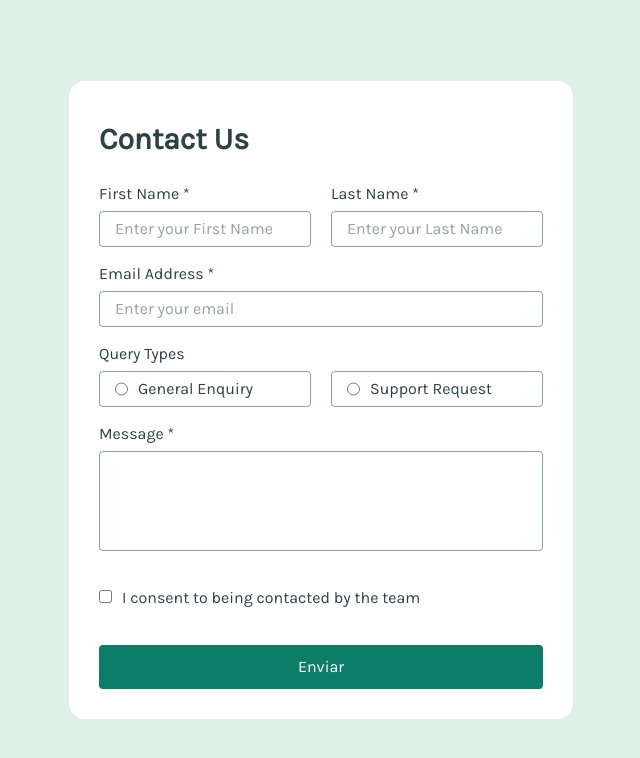
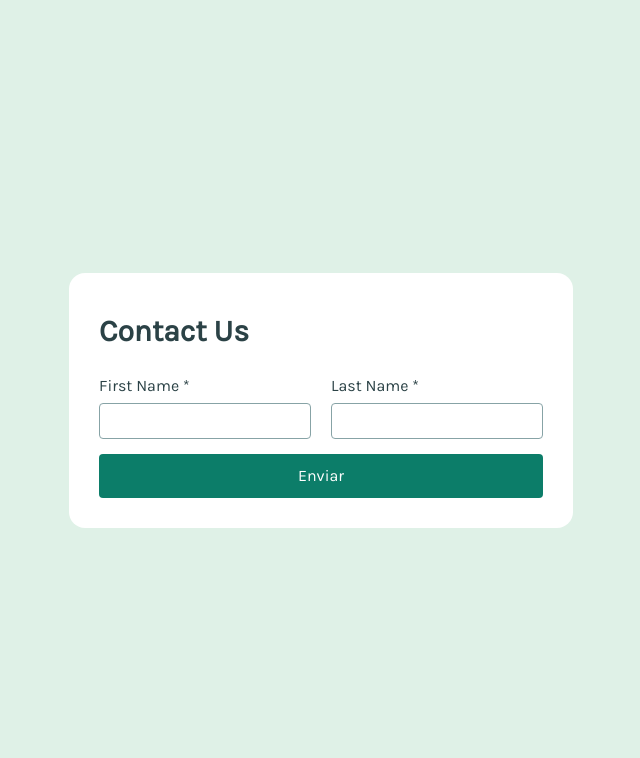
Before and after one commit to theJRodrigues/contact-form, a React (Vite) app: page / in a window 1280 px wide. Shown: the top 758 px of the page, without its empty margins (319-959 px from the left). Built offline with nearby package versions, Linux system fonts and the light colour scheme.

Commit message:
implemented react form hooks

```diff
--- a/package.json
+++ b/package.json
@@ -14,6 +14,7 @@
     "radix-ui": "^1.1.2",
     "react": "^18.3.1",
     "react-dom": "^18.3.1",
+    "react-hook-form": "^7.54.2",
     "tailwindcss": "^4.0.0"
   },
   "devDependencies": {
--- a/src/index.css
+++ b/src/index.css
@@ -17,3 +17,9 @@
   --color-neutral-grey-500:hsl(186, 15%, 59%);
   --color-neutral-grey-900:hsl(187, 24%, 22%);
 }
+.form{
+  @apply font-Karla flex flex-col w-full sm:w-fit p-3 gap-1.5 rounded-2xl bg-white text-neutral-grey-900
+}
+.inputText{
+  @apply py-0.5 px-1.5 w-full rounded border border-neutral-grey-500 focus:outline-none focus:border-primary-green-600
+}
--- a/src/pages/form-contact-us/FormContactUs.jsx
+++ b/src/pages/form-contact-us/FormContactUs.jsx
@@ -5,26 +5,26 @@ import { InputTextElement } from "./inputs/InputTextElement";
 import { InputRadioElement } from "./inputs/InputRadioElement";
 import { TextAreaElement } from "./text-area-form/TextAreaElement";
 import { InputCheckBox } from "./inputs/InputCheckBox";
+import { useForm } from "react-hook-form";
 
 export const FormContactUs = () => {
-  const[firstName, setFName] = useState();
-  const[secondName, setSName] = useState();
-  const[email, setEmail] = useState();
-  const[optionRadioBtn, setOption] = useState();
-  const[message, setMessage] =useState();
-  const[isChecked, setChecked] = useState(false);
+  const {register, handleSubmit, formState: {errors}}= useForm();
+
+  function onSubmit(data){
+    console.log(data)
+  }
 
 
   return (
-    <form className="font-Karla flex flex-col w-full sm:w-fit p-3 gap-1.5 rounded-2xl bg-white text-neutral-grey-900">
+    <form className="form" onSubmit={handleSubmit(onSubmit)}>
       <h1 className="font-bold text-3xl my-1 ">Contact Us</h1>
 
       <section className="flex gap-2">
-        <InputTextElement label="First Name" id="first-name" setValue={setFName} />
-        <InputTextElement label="Last Name" id="last-name" setValue={setSName} />
+        <InputTextElement label="First Name" id="firstName" register={register} errors={errors}/>
+        <InputTextElement label="Last Name" id="lastName" register={register} errors={errors}/>
       </section>
 
-      <InputEmailElement label="Email Address" id="email" setValue={setEmail}/>
+      {/* <InputEmailElement label="Email Address" id="email" setValue={setEmail}/>
 
       <section>
         <h2 className="mb-0.5">Query Types</h2>
@@ -40,7 +40,7 @@ export const FormContactUs = () => {
 
       <section className="my-2">
         <InputCheckBox label="I consent to being contacted by the team" id="checkBox" setValue={setChecked} value={isChecked}/>
-      </section>
+      </section> */}
 
       <button className="w-full bg-primary-green-600 p-1 rounded text-white" type="submit">Enviar</button>
     </form>
--- a/src/pages/form-contact-us/inputs/InputEmailElement.jsx
+++ b/src/pages/form-contact-us/inputs/InputEmailElement.jsx
@@ -11,7 +11,6 @@ export const InputEmailElement = ({label, id, setValue}) => {
         type="email"
         id={id}
         name={id}
-        required
         onChange={handleChange}
         placeholder="Enter your email"
       />
--- a/src/pages/form-contact-us/inputs/InputRadioElement.jsx
+++ b/src/pages/form-contact-us/inputs/InputRadioElement.jsx
@@ -5,7 +5,7 @@ export const InputRadioElement = ({label, id, setValue, value}) => {
         setValue(e.target.id)
     }
   return (
-    <label htmlFor={id} className={`flex gap-1 w-full rounded border border-neutral-grey-500 py-0.5 px-1.5 ${value === id ? "bg-primary-green-200 border-primary-green-600" : "" }`}>
+    <label htmlFor={id} className={`flex gap-1 w-full rounded border border-neutral-grey-500 py-0.5 px-1.5 ${value == id && "bg-primary-green-200 border-primary-green-600"}`}>
         <input className='accent-primary-green-600'  type="radio" id={id} onChange={handleChange} checked={value === id} />
         <span>{label}</span>
     </label>
--- a/src/pages/form-contact-us/inputs/InputTextElement.jsx
+++ b/src/pages/form-contact-us/inputs/InputTextElement.jsx
@@ -1,12 +1,16 @@
-export const InputTextElement = ({label, id, setValue}) => {
-  function handleChange(e) {
-    setValue(e.target.value);
-  }
+export const InputTextElement = ({label, id, register, errors}) => {
+ return (
+    <label htmlFor={id} className="flex flex-col gap-0.5 w-full">
+      <h2>{label} *</h2>
+      <input
+      className="inputText"
+      id={id}
+      {...register(id, {
+        required: true,
+        pattern: /^[A-Za-z]+$/i
+      })}/>
 
-  return (
-    <label htmlFor={id} className="flex flex-col gap-0.5 w-full">
-      <span>{label} *</span>
-      <input className="py-0.5 px-1.5 w-full rounded border border-neutral-grey-500 focus:outline-none focus:border-primary-green-600" type="text" onChange={handleChange}  id={id} required placeholder={"Enter your " + label}/>
+      {errors?.[id]?.type === "pattern" && <p className="text-red-500">Teste2</p>}
     </label>
   )
 }
```
Also changed, not shown: 1 other file (tests, documents, lock files or other folders).
